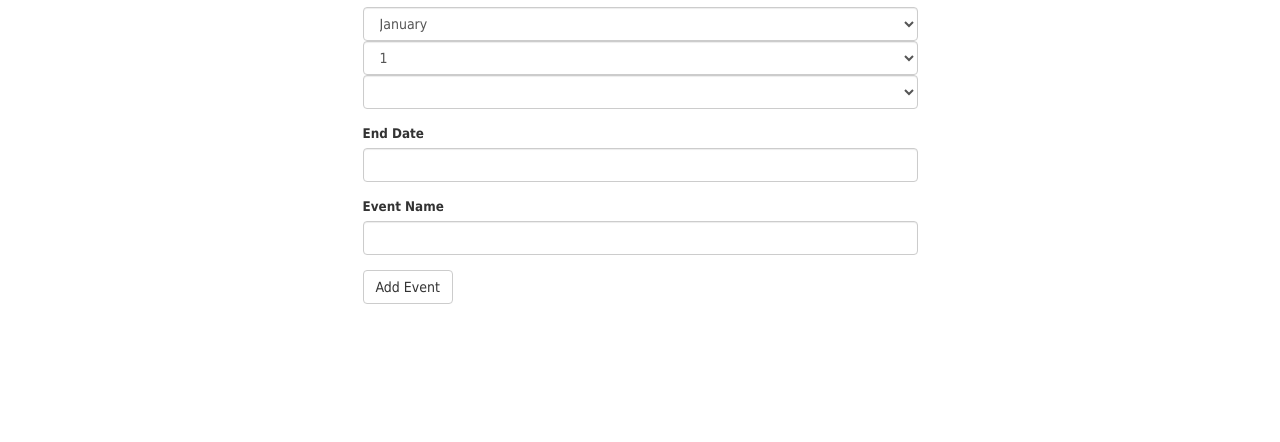
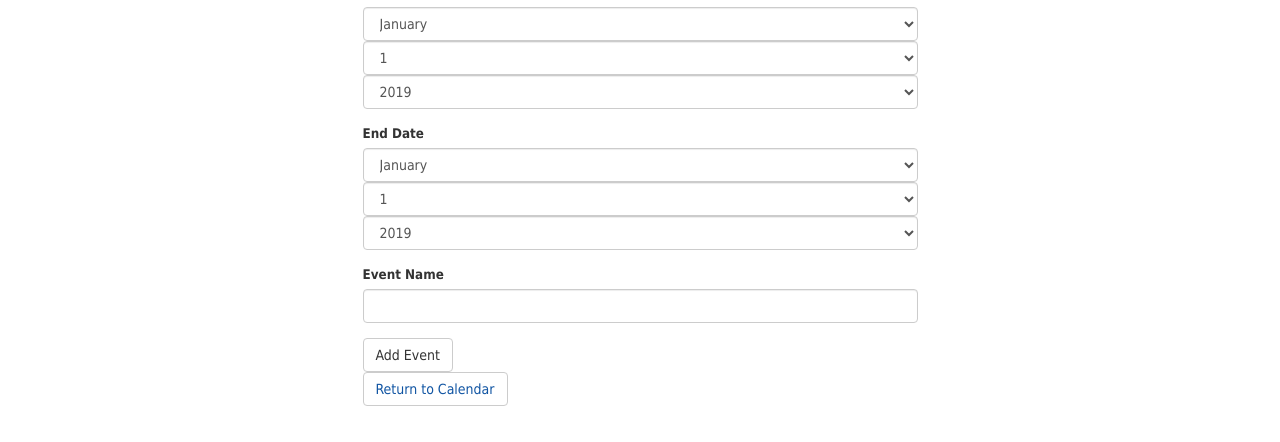
Before and after one commit to TedBelanoff/Group-Project-2, a website: page CurrentFiles/public/addEvent.html in a window 1280 px wide. Shown: the part 150-592 px from the top of the page. Drawn offline with nearby package versions, Linux system fonts and the light colour scheme.

Commit message:
Post Req on Members Page working

```diff
--- a/CurrentFiles/public/addEvent.html
+++ b/CurrentFiles/public/addEvent.html
@@ -83,11 +83,82 @@
                 <option value="30">30</option>
                 <option value="31">31</option>
               </select>
-              <select type="start" class="form-control" id="start-input3" placeholder="yyyy"></select>
+              <select type="start" class="form-control" id="start-input3" placeholder="yyyy">
+                <option value="2019">2019</option>
+                <option value="2020">2020</option>
+                <option value="2021">2021</option>
+                <option value="2022">2022</option>
+                <option value="2023">2023</option>
+                <option value="2024">2024</option>
+                <option value="2025">2025</option>
+                <option value="2026">2026</option>
+                <option value="2027">2027</option>
+                <option value="2028">2028</option>
+                <option value="2029">2029</option>
+              </select>
             </div>
             <div class="form-group">
               <label for="InputEnd">End Date</label>
-              <input type="end" class="form-control" id="end-input1">
+              <select type="start" class="form-control" id="end-input1" placeholder="mm">
+                <option value="01">January</option>
+                <option value="02">February</option>
+                <option value="03">March</option>
+                <option value="04">April</option>
+                <option value="05">May</option>
+                <option value="06">June</option>
+                <option value="07">July</option>
+                <option value="08">August</option>
+                <option value="09">September</option>
+                <option value="10">October</option>
+                <option value="11">November</option>
+                <option value="12">December</option>
+              </select>
+              <select type="start" class="form-control" id="end-input2" placeholder="dd">
+                <option value="01">1</option>
+                <option value="02">2</option>
+                <option value="03">3</option>
+                <option value="04">4</option>
+                <option value="05">5</option>
+                <option value="06">6</option>
+                <option value="07">7</option>
+                <option value="08">8</option>
+                <option value="09">9</option>
+                <option value="10">10</option>
+                <option value="11">11</option>
+                <option value="12">12</option>
+                <option value="13">13</option>
+                <option value="14">14</option>
+                <option value="15">15</option>
+                <option value="16">16</option>
+                <option value="17">17</option>
+                <option value="18">18</option>
+                <option value="19">19</option>
+                <option value="20">20</option>
+                <option value="21">21</option>
+                <option value="22">22</option>
+                <option value="23">23</option>
+                <option value="24">24</option>
+                <option value="25">25</option>
+                <option value="26">26</option>
+                <option value="27">27</option>
+                <option value="28">28</option>
+                <option value="29">29</option>
+                <option value="30">30</option>
+                <option value="31">31</option>
+              </select>
+              <select type="start" class="form-control" id="end-input3" placeholder="yyyy">
+                <option value="2019">2019</option>
+                <option value="2020">2020</option>
+                <option value="2021">2021</option>
+                <option value="2022">2022</option>
+                <option value="2023">2023</option>
+                <option value="2024">2024</option>
+                <option value="2025">2025</option>
+                <option value="2026">2026</option>
+                <option value="2027">2027</option>
+                <option value="2028">2028</option>
+                <option value="2029">2029</option>
+              </select>
             </div>
             <div class="form-group">
               <label for="InputEvent">Event Name</label>
@@ -99,6 +170,7 @@
             </div>
             <button type="submit" class="btn btn-default">Add Event</button>
           </form>
+          <button type="submit" class="btn btn-default"> <a href="/members.html">Return to Calendar</a></button>
           <br />
         </div>
       </div>
--- a/CurrentFiles/public/input.json
+++ b/CurrentFiles/public/input.json
@@ -1 +1 @@
-[{"start":"2020-06-02T04:00:00.000Z","end":"2020-06-03T04:00:00.000Z","id":4,"text":"birthday"},{"start":"2020-05-24T04:00:00.000Z","end":"2020-05-24T04:00:00.000Z","id":4,"text":"graduation"}]
+[{"start":"2019-01-01T05:00:00.000Z","end":"2019-01-01T05:00:00.000Z","id":null,"text":"undefined"},{"start":"2019-01-01T05:00:00.000Z","end":"2019-01-01T05:00:00.000Z","id":null,"text":"d"},{"start":"2020-06-02T04:00:00.000Z","end":"2020-06-02T04:00:00.000Z","id":null,"text":"Posted"},{"start":"2020-05-13T04:00:00.000Z","end":"2020-05-13T04:00:00.000Z","id":null,"text":"Posted2"},{"start":"2020-06-01T04:00:00.000Z","end":"2020-06-01T04:00:00.000Z","id":null,"text":"Post3"},{"start":"2020-05-20T04:00:00.000Z","end":"2020-05-20T04:00:00.000Z","id":null,"text":"Test Event"}]
--- a/CurrentFiles/public/js/addEvent.js
+++ b/CurrentFiles/public/js/addEvent.js
@@ -1,40 +1,52 @@
 $(document).ready(function() {
   // Getting references to our form and input
   var addEventForm = $("form.addEvent");
-  var startInput = $("#start-input");
-  var endInput = $("#end-input");
+  var startMonth = $("#start-input1");
+  var startDay = $("#start-input2");
+  var startYear = $("#start-input3");
+  var endMonth = $("#end-input1");
+  var endDay = $("#end-input2");
+  var endYear = $("#end-input3");
+
   var eventInput = $("#event-input");
 
   // When the signup button is clicked, we validate the email and password are not blank
   addEventForm.on("submit", function(event) {
-    console.log("click")
-    event.preventDefault();
-    console.log(eventInput)
-    var eventData = {
-      start: startInput.val().trim(),
-      end: endInput.val().trim(),
-      event: eventInput.val().trim(),
-    };
-
-    if (!eventData.start || !eventData.end || !eventData.event) {
+     var eventData = {
+       start1: startYear.val(),
+       start2: startMonth.val(),
+       start3: startDay.val(),
+       end1: endYear.val(),
+       end2: endMonth.val(),
+       end3: endDay.val(),
+       event: eventInput.val()
+     };
+    if (!eventData.start1 || !eventData.start2 || !eventData.start3|| !eventData.end1 || !eventData.end2 || !eventData.end3 || !eventData.event) {
       return;
     }
     console.log("clicked")
     // If we have an email and password, run the signUpUser function
-    addNewEvent(eventData.start, eventData.end, eventData.event);
-    startInput.val("");
-    endInput.val("");
+    addNewEvent(eventData.start1, eventData.start2,eventData.start3,eventData.end1, eventData.end2,eventData.end3, eventData.event);
+    startMonth.val("")
+    startDay.val("")
+    startYear.val("")
+    endMonth.val("")
+    endDay.val("")
+    endYear.val("")
     eventInput.val("")
   });
 
   // Does a post to the signup route. If successful, we are redirected to the members page
   // Otherwise we log any errors
-  function addNewEvent(start, end, event) {
-    console.log("triggered")
+  function addNewEvent(start1, start2, start3, end1, end2, end3, event) {
     $.post("/api/addEvent", {
-      start: start,
-      end: end,
-      event:event
+      start1: start1,
+      start2: start2,
+      start3: start3,
+      end1: end1,
+      end2: end2,
+      end3: end3,
+      event: event
     })
       .then(function(data) {
         window.location.replace("/members");
```
Also changed, not shown: CurrentFiles/routes/api-routes.js (+5 -5 lines).
